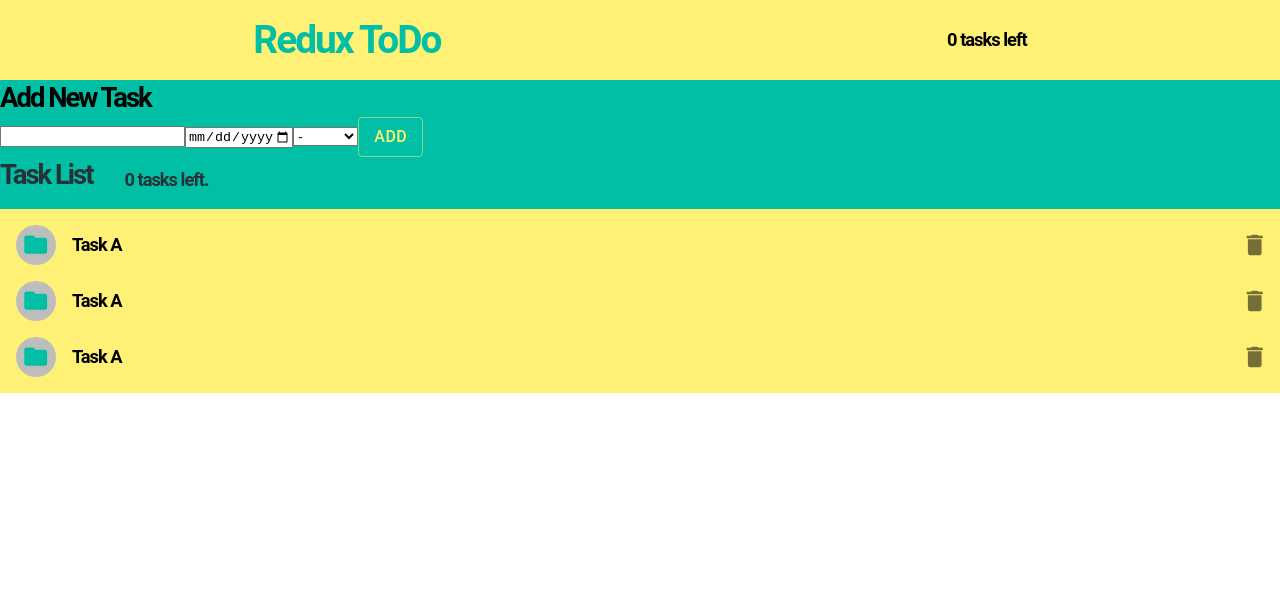
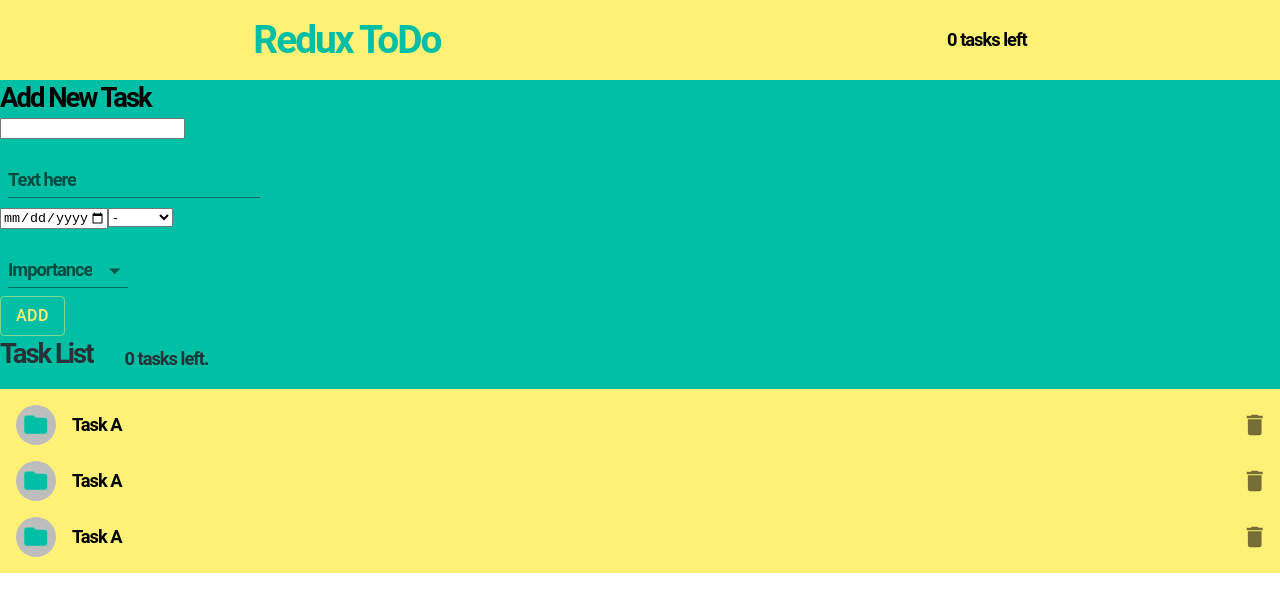
Before and after one commit to keento0809/ReduxTodo, a React (Create React App) app: page / in a window 1280 px wide. Shown: the top 612 px of the page. Built offline with nearby package versions, Linux system fonts and the light colour scheme.

Commit message:
Apply UI components to form

```diff
--- a/package.json
+++ b/package.json
@@ -3,6 +3,7 @@
   "version": "0.1.0",
   "private": true,
   "dependencies": {
+    "@date-io/date-fns": "^2.13.1",
     "@emotion/react": "^11.8.2",
     "@emotion/styled": "^11.8.1",
     "@mui/icons-material": "^5.5.0",
--- a/src/components/List/NewTask/TaskForm.js
+++ b/src/components/List/NewTask/TaskForm.js
@@ -3,19 +3,10 @@ import { useState } from "react";
 import { useDispatch } from "react-redux";
 import { listActions } from "../../../store/list-slice";
 
-// Button
+// UI Components
 import ButtonUI from "../../UI/ButtonUI";
-
-// text input
-import Box from "@mui/material/Box";
-import TextField from "@mui/material/TextField";
-
-// select form
-import { useTheme } from "@mui/material/styles";
-import OutlinedInput from "@mui/material/OutlinedInput";
-import MenuItem from "@mui/material/MenuItem";
-import FormControl from "@mui/material/FormControl";
-import Select from "@mui/material/Select";
+import InputUI from "../../UI/InputUI";
+import SelectUI from "../../UI/SelectUI";
 
 const ITEM_HEIGHT = 48;
 const ITEM_PADDING_TOP = 8;
@@ -27,88 +18,6 @@ const MenuProps = {
     },
   },
 };
-
-const names = [
-  "Oliver Hansen",
-  "Van Henry",
-  "April Tucker",
-  "Ralph Hubbard",
-  "Omar Alexander",
-  "Carlos Abbott",
-  "Miriam Wagner",
-  "Bradley Wilkerson",
-  "Virginia Andrews",
-  "Kelly Snyder",
-];
-
-function getStyles(name, personName, theme) {
-  return {
-    fontWeight:
-      personName.indexOf(name) === -1
-        ? theme.typography.fontWeightRegular
-        : theme.typography.fontWeightMedium,
-  };
-}
-
-function MultipleSelectPlaceholder() {
-  const theme = useTheme();
-  const [personName, setPersonName] = React.useState([]);
-
-  const handleChange = (event) => {
-    const {
-      target: { value },
-    } = event;
-    setPersonName(
-      // On autofill we get a stringified value.
-      typeof value === "string" ? value.split(",") : value
-    );
-  };
-
-  return (
-    <div>
-      <FormControl sx={{ m: 1, width: 300, mt: 3 }}>
-        <Select
-          multiple
-          displayEmpty
-          value={personName}
-          onChange={handleChange}
-          input={<OutlinedInput />}
-          renderValue={(selected) => {
-            if (selected.length === 0) {
-              return <em>Importance</em>;
-            }
-
-            return selected.join(", ");
-          }}
-          MenuProps={MenuProps}
-          inputProps={{ "aria-label": "Without label" }}
-        >
-          <MenuItem disabled value="">
-            <em>Importance</em>
-          </MenuItem>
-          <MenuItem value="High">High</MenuItem>
-          <MenuItem value="Normal">Normal</MenuItem>
-          <MenuItem value="Low">Low</MenuItem>
-        </Select>
-      </FormControl>
-    </div>
-  );
-}
-
-function BasicTextFields() {
-  return (
-    <Box
-      component="form"
-      sx={{
-        "& > :not(style)": { m: 1, width: "25ch" },
-      }}
-      noValidate
-      autoComplete="off"
-    >
-      <TextField id="standard-basic" label="Text here" variant="standard" />
-    </Box>
-  );
-}
 
 const TaskForm = () => {
   const dispatch = useDispatch();
@@ -151,11 +60,12 @@ const TaskForm = () => {
     <form onSubmit={submitHandler}>
       {/* Original code. DO NOT CHANGE !! */}
       <input type="text" value={taskText} onChange={changeTaskTextHandler} />
-      {/* <BasicTextFields
+      <InputUI
         type="text"
+        label="Text here"
         value={taskText}
         onChange={changeTaskTextHandler}
-        /> */}
+      />
       {/* Original code. DO NOT CHANGE !! */}
       <input
         type="date"
@@ -164,6 +74,8 @@ const TaskForm = () => {
         onChange={changeDueDateHandler}
         value={dueDate}
       />
+      {/* testCode */}
+      {/* <DatePickerUI /> */}
       {/* Original code DO NOT CHANGE !! */}
       <select
         name="importance"
@@ -171,24 +83,19 @@ const TaskForm = () => {
         value={importance}
         onChange={changeImportanceHandler}
       >
-        <option value="">-</option>
-        <option value="High">High</option>
-        <option value="Normal">Normal</option>
-        <option value="Low">Low</option>
+        <option valueNothing="">-</option>
+        <option value1="High">High</option>
+        <option value2="Normal">Normal</option>
+        <option value3="Low">Low</option>
       </select>
-      {/* <MultipleSelectPlaceholder
+      <SelectUI
         name="importance"
-          id=""
+        value1="High"
+        value2="Normal"
+        value3="Low"
         value={importance}
         onChange={changeImportanceHandler}
-        >
-          <option value="">-</option>
-          <option value="High">High</option>
-          <option value="Normal">Normal</option>
-          <option value="Low">Low</option>
-        </MultipleSelectPlaceholder> */}
-      {/* original code. DO NOT CHANGE !! */}
-      {/* <button>Add</button> */}
+      />
       <ButtonUI name="add" sx={{ cursor: "pointer" }} />
     </form>
   );
--- /dev/null
+++ b/src/components/UI/InputUI.js
@@ -0,0 +1,28 @@
+import * as React from "react";
+import Box from "@mui/material/Box";
+import TextField from "@mui/material/TextField";
+
+const InputUI = (props) => {
+  return (
+    <Box
+      component="form"
+      sx={{
+        "& > :not(style)": { m: 1, width: "25ch" },
+      }}
+      noValidate
+      autoComplete="off"
+    >
+      <TextField
+        id="standard-basic"
+        label={props.label}
+        variant="standard"
+        color="secondary"
+        type={props.type}
+        value={props.value}
+        onChange={props.onChange}
+      />
+    </Box>
+  );
+};
+
+export default InputUI;
--- /dev/null
+++ b/src/components/UI/SelectUI.js
@@ -0,0 +1,37 @@
+import * as React from "react";
+import InputLabel from "@mui/material/InputLabel";
+import MenuItem from "@mui/material/MenuItem";
+import FormControl from "@mui/material/FormControl";
+import Select from "@mui/material/Select";
+
+const SelectUI = (props) => {
+  return (
+    <div>
+      <FormControl
+        variant="standard"
+        sx={{ m: 1, minWidth: 120, color: "secondary" }}
+      >
+        <InputLabel id="demo-simple-select-standard-label" color="secondary">
+          Importance
+        </InputLabel>
+        <Select
+          labelId="demo-simple-select-standard-label"
+          id="demo-simple-select-standard"
+          name={props.name}
+          label={props.name}
+          value={props.value}
+          onChange={props.onChange}
+        >
+          {/* <MenuItem value="">
+            <em>None</em>
+          </MenuItem> */}
+          <MenuItem value={props.value1}>{props.value1}</MenuItem>
+          <MenuItem value={props.value2}>{props.value2}</MenuItem>
+          <MenuItem value={props.value3}>{props.value3}</MenuItem>
+        </Select>
+      </FormControl>
+    </div>
+  );
+};
+
+export default SelectUI;
```
Also changed, not shown: src/components/UI/DatePicker.js (added), 1 other file (tests, documents, lock files or other folders). Lines whose indentation alone changed are shown as unchanged.
